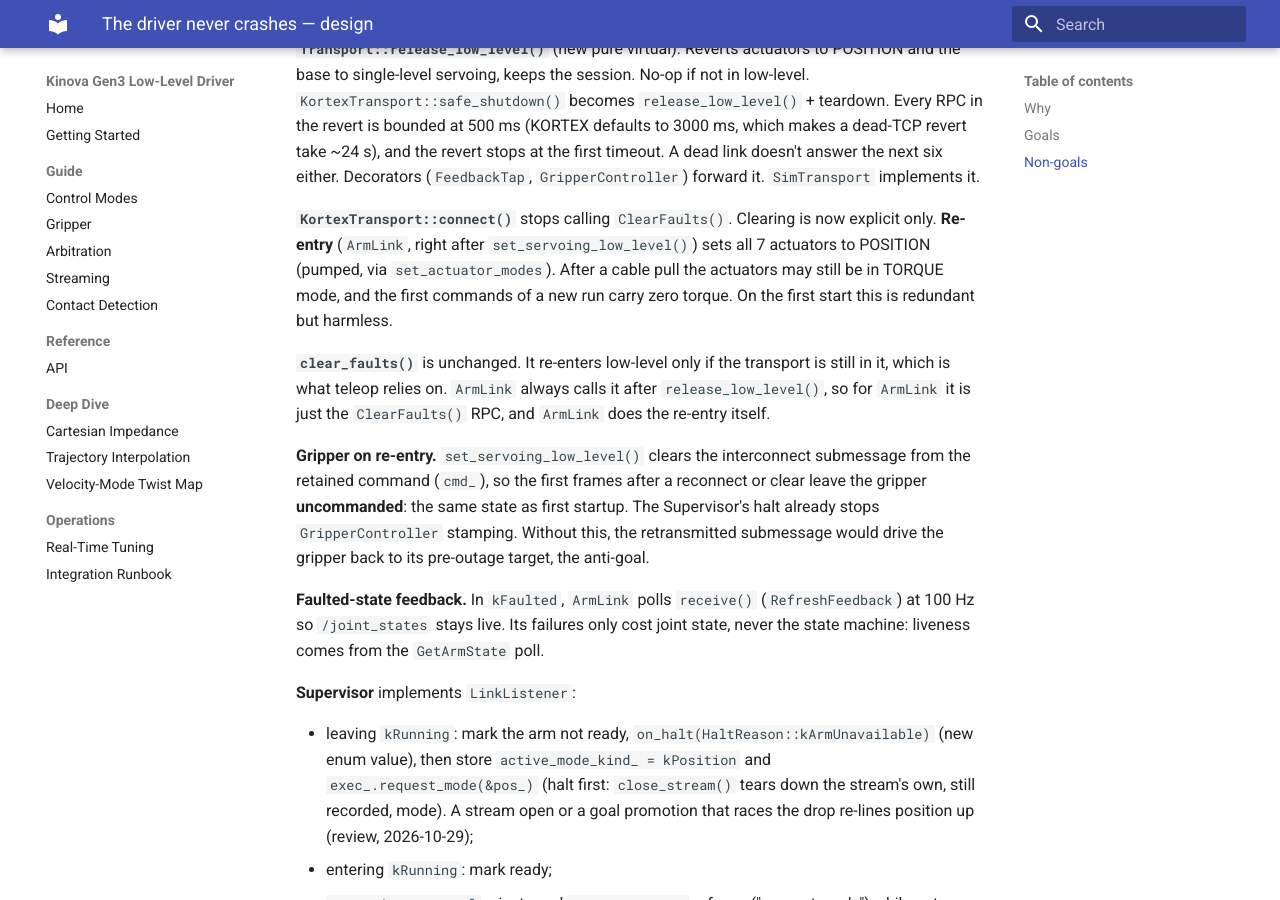
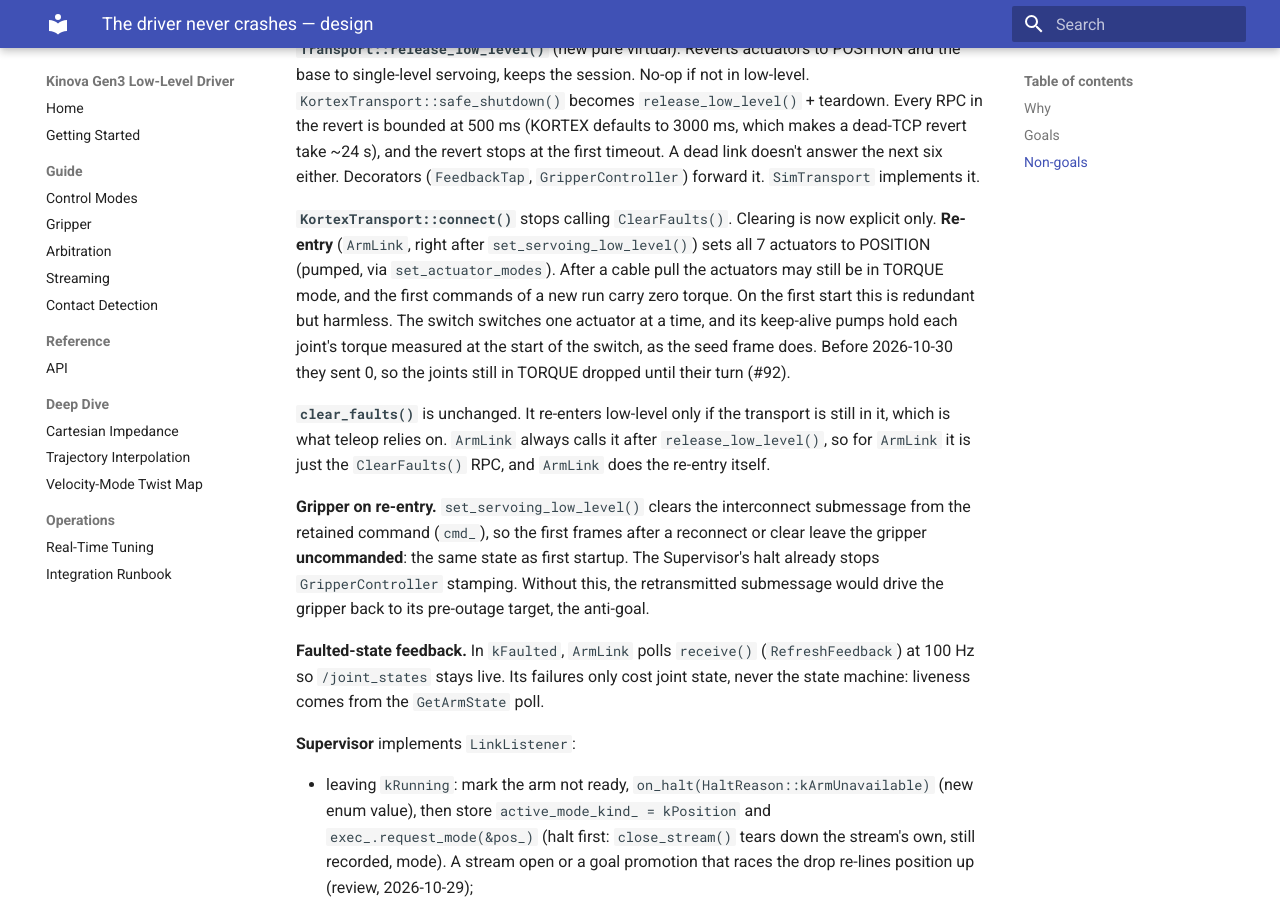
Before and after one commit to rammp-org/kinova-gen3-driver, an MkDocs documentation site: the page built from docs/superpowers/specs/2026-10-27-never-crash-design.md, in a window 1280 px wide and 900 px high, scrolled down 5265 px. Built offline with MkDocs 1.6.1 and Material for MkDocs 9.7.7, drawn with Linux system fonts in a browser that asks for light colours; some of the changed text lies outside the part shown.

Commit message:
Hold the measured torque through actuator-mode switches (#92)
set_actuator_modes pumped the cyclic channel with torque 0 between
per-actuator SetControlMode calls, so an actuator in TORQUE mode went
limp until its own switch (reconnect after a link loss in a torque mode)
or until the switch ended (POSITION -> TORQUE). Snapshot each joint's
measured torque once before the first switch and pump that instead, as
the seed frame in set_servoing_low_level() already does. Not re-read per
pump, so the sensor offset cannot accumulate; fixed-size array, no
allocation on the RT path.

Co-Authored-By: Claude Opus 5.5 <noreply@anthropic.com>
Claude-Session: https://claude.ai/code/session_01QoDtVoWMSHr5d2FKL7f1pM

```diff
--- a/docs/superpowers/specs/2026-10-27-never-crash-design.md
+++ b/docs/superpowers/specs/2026-10-27-never-crash-design.md
@@ -203,7 +203,10 @@ first timeout. A dead link doesn't answer the next six either. Decorators
 explicit only. **Re-entry** (`ArmLink`, right after `set_servoing_low_level()`)
 sets all 7 actuators to POSITION (pumped, via `set_actuator_modes`). After a cable pull the actuators
 may still be in TORQUE mode, and the first commands of a new run carry zero
-torque. On the first start this is redundant but harmless.
+torque. On the first start this is redundant but harmless. The switch switches
+one actuator at a time, and its keep-alive pumps hold each joint's torque
+measured at the start of the switch, as the seed frame does. Before 2026-10-30
+they sent 0, so the joints still in TORQUE dropped until their turn (#92).
 
 **`clear_faults()`** is unchanged. It re-enters low-level only if the transport
 is still in it, which is what teleop relies on. `ArmLink` always calls it after
@@ -388,6 +391,9 @@ Every recovery held the arm within 0.0001° over 3 s.
 - What the 2F-85 does when left uncommanded after a re-entry (expected: the
   same as at first startup).
 - In which actuator mode the arm leaves the actuators after a cable pull.
+- That a cable pull while holding in impedance mode no longer sags on the
+  reconnect now that the mode-switch pumps hold the measured torque
+  (2026-10-30).
 
 Attended validation (with Swapnil): arm off at start then powered on; cable pull
 while holding; e-stop → controller drive → `/clear_faults`; web app forcing
```
Also changed, not shown: CHANGELOG.md (+12 -0 lines), docs/guide/contact-detection.md (+2 -2 lines), docs/reference/api.md (+2 -1 lines), 1 other file.
